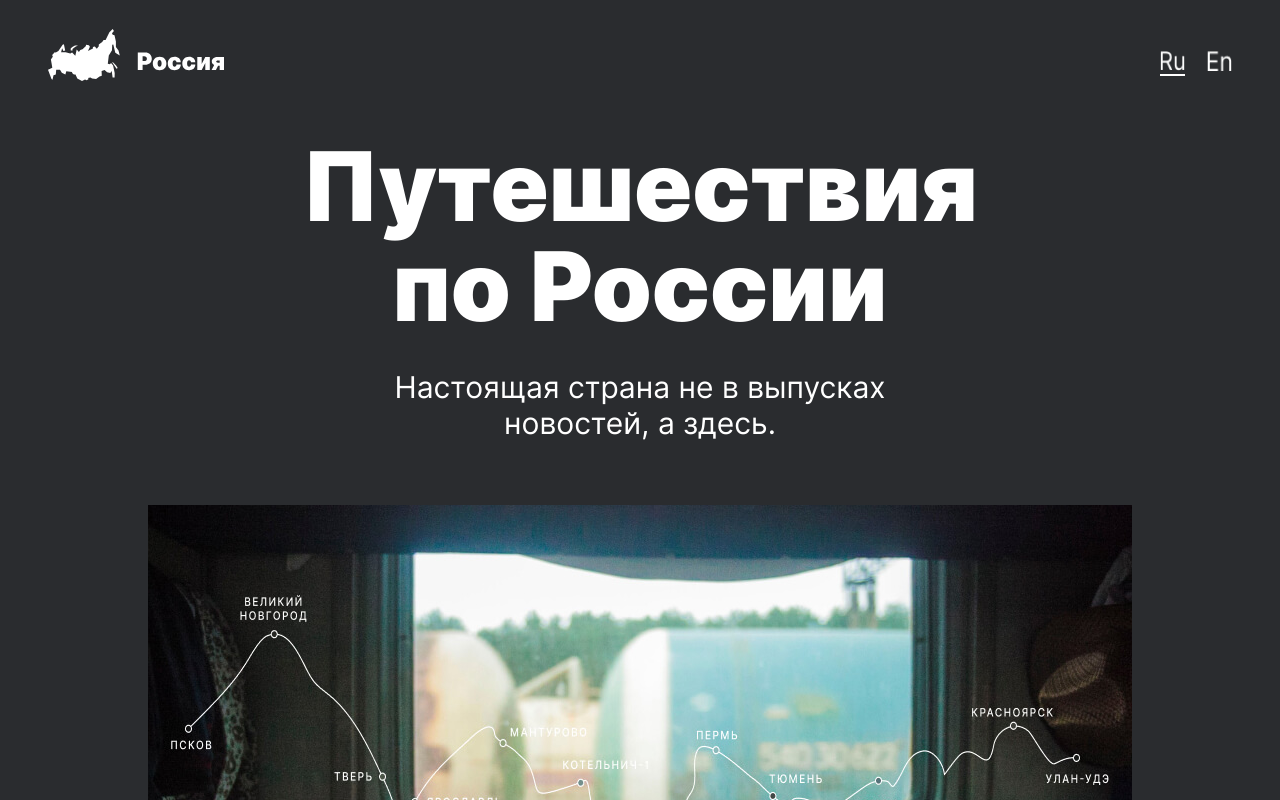
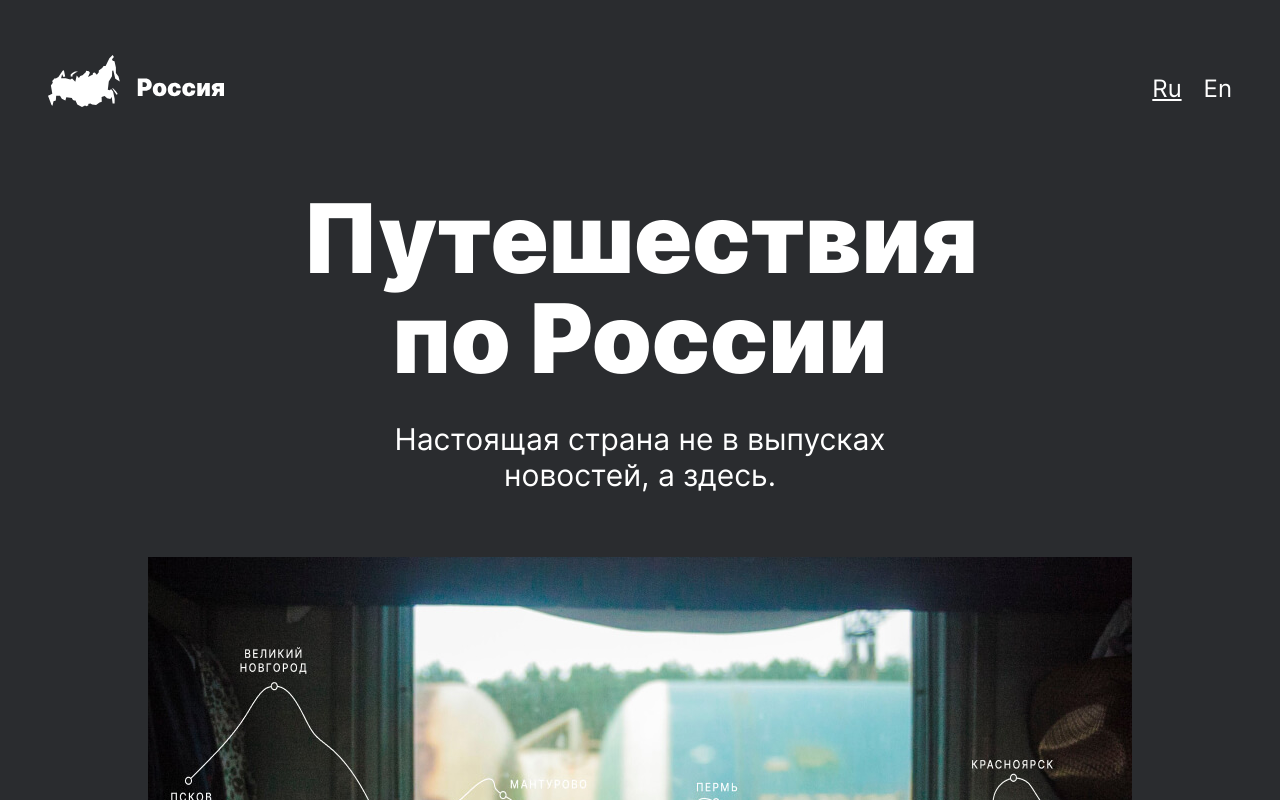
Before and after one commit to kireevama/russian-travel, a plain HTML site: page index.html in a window 1280 px wide. Shown: the top 800 px of the page. Drawn offline with Linux system fonts and the light colour scheme.

Commit message:
Правки верстки

```diff
--- a/blocks/cover/__title/cover__title.css
+++ b/blocks/cover/__title/cover__title.css
@@ -1,6 +1,6 @@
 .cover__title {
   color: #fff;
-  font-family: 'Inter', sans-serif;
+  font-family: 'Inter', 'Arial', 'Helvetica', sans-serif;
   font-weight: 900;
   font-size: 72px;
   line-height: 1.06;
--- a/blocks/header/__lang-img/header__lang-img.css
+++ /dev/null
@@ -1,18 +0,0 @@
-.header__lang-img {
- width: 25px;
- height: 20px;
-}
-
-@media screen and (max-width: 767px) {
-    .header__lang-img {
-    width: 22px;
-    height: 18px;
-    }
-  }
-
-@media screen and (max-width: 424px) {
-  .header__lang-img {
-  width: 20px;
-  height: 14px;
-  }
-}
--- a/blocks/header/__lang-link/_activ/header__lang-link_activ.css
+++ b/blocks/header/__lang-link/_activ/header__lang-link_activ.css
@@ -1,3 +1,5 @@
 .header__lang-link_activ {
-  border-bottom: #fff solid 2px;
+  text-decoration: underline;
+  color: #fff;
+  margin-top: 4px;
 }
--- /dev/null
+++ b/blocks/header/__lang-link/header__lang-link.css
@@ -0,0 +1,8 @@
+.header__lang-link {
+  text-decoration: none;
+  color: #fff;
+  font-family: 'Inter', sans-serif;
+  font-weight: 400;
+  font-size: 24px;
+  line-height: 1.17;
+}
--- a/fonts/fonts.css
+++ /dev/null
@@ -1,23 +0,0 @@
-@font-face {
-  font-family: 'Inter';
-  font-style: normal;
-  font-weight: 900;
-  src: url(/fonts/Inter-Black.woff2) format('woff2');
-  src: url(/fonts/Inter-Black.woff) format('woff');
-}
-
-@font-face {
-  font-family: 'Inter';
-  font-style: normal;
-  font-weight: 600;
-  src: url(/fonts/Inter-Bold.woff2) format('woff2');
-  src: url(/fonts/Inter-Bold.woff) format('woff');
-}
-
-@font-face {
-  font-family: 'Inter';
-  font-style: normal;
-  font-weight: 400;
-  src: url(/fonts/Inter-Regular.woff2) format('woff2');
-  src: url(/fonts/Inter-Regular.woff) format('woff');
-}
--- a/index.html
+++ b/index.html
@@ -12,15 +12,15 @@
         <img class="header__logo" src="./images/logo.svg" alt="Логотип">
         <ul  class="header__list-link">
           <li class="header__list-item">
-            <a class="header__lang-link header__lang-link_activ" href=""><img class="header__lang-img" src="./images/lang-link-ru.png" alt="Картинка с обозначением языка Ru"></a>
+            <a class="header__lang-link header__lang-link_activ" href=""><p>Ru</p></a>
           </li>
           <li class="header__list-item">
-            <a class="header__lang-link" href=""><img class="header__lang-img" src="./images/lang-link-en.png" alt="Картинка с обозначением языка En"></a>
+            <a class="header__lang-link" href=""><p>En</p></a>
           </li>
         </ul>
     </header>
     <section class="lead page__lead">
-      <h2 class="lead__title">Путешествия по&nbsp;России</h2>
+      <h1 class="lead__title">Путешествия по&nbsp;России</h1>
       <p class="lead__subtitle">Настоящая страна не&nbsp;в&nbsp;выпусках новостей, а&nbsp;здесь.</p>
       <img class="lead__image" src="./images/lead__polka.jpg" alt="Картинка с маршрутом">
       <p class="lead__caption">ваша полка — верхняя</p>
--- a/pages/index.css
+++ b/pages/index.css
@@ -1,6 +1,5 @@
 @import url(../vendor/normalize.css);
-
-@import url(../fonts/fonts.css);
+@import url(../vendor/fonts/fonts.css);
 
 @import url(../blocks/body/body.css);
 
@@ -16,8 +15,8 @@
 @import url(../blocks/header/header.css);
 @import url(../blocks/header/__logo/header__logo.css);
 @import url(../blocks/header/__list-link/header__list-link.css);
-@import url(../blocks/header/__lang-img/header__lang-img.css);
 @import url(../blocks/header/__list-item/header__list-item.css);
+@import url(../blocks/header/__lang-link/header__lang-link.css);
 @import url(../blocks/header/__lang-link/_activ/header__lang-link_activ.css);
 
 @import url(../blocks/lead/lead.css);
--- /dev/null
+++ b/vendor/fonts/fonts.css
@@ -0,0 +1,23 @@
+@font-face {
+  font-family: 'Inter';
+  font-style: normal;
+  font-weight: 400;
+  src: url(./Inter-Regular.woff2) format('woff2');
+  src: url(./Inter-Regular.woff) format('woff');
+}
+
+@font-face {
+  font-family: 'Inter';
+  font-style: normal;
+  font-weight: 700;
+  src: url(./Inter-Bold.woff2) format('woff2');
+  src: url(./Inter-Bold.woff) format('woff');
+}
+
+@font-face {
+  font-family: 'Inter';
+  font-style: normal;
+  font-weight: 900;
+  src: url(./Inter-Black.woff2) format('woff2');
+  src: url(./Inter-Black.woff) format('woff');
+}
```
Also changed, not shown: vendor/fonts/Inter-Black.woff (renamed from fonts/Inter-Black.woff), vendor/fonts/Inter-Black.woff2 (renamed from fonts/Inter-Black.woff2), vendor/fonts/Inter-Bold.woff (renamed from fonts/Inter-Bold.woff), vendor/fonts/Inter-Bold.woff2 (renamed from fonts/Inter-Bold.woff2), vendor/fonts/Inter-Regular.woff (renamed from fonts/Inter-Regular.woff), vendor/fonts/Inter-Regular.woff2 (renamed from fonts/Inter-Regular.woff2), 1 other file.
